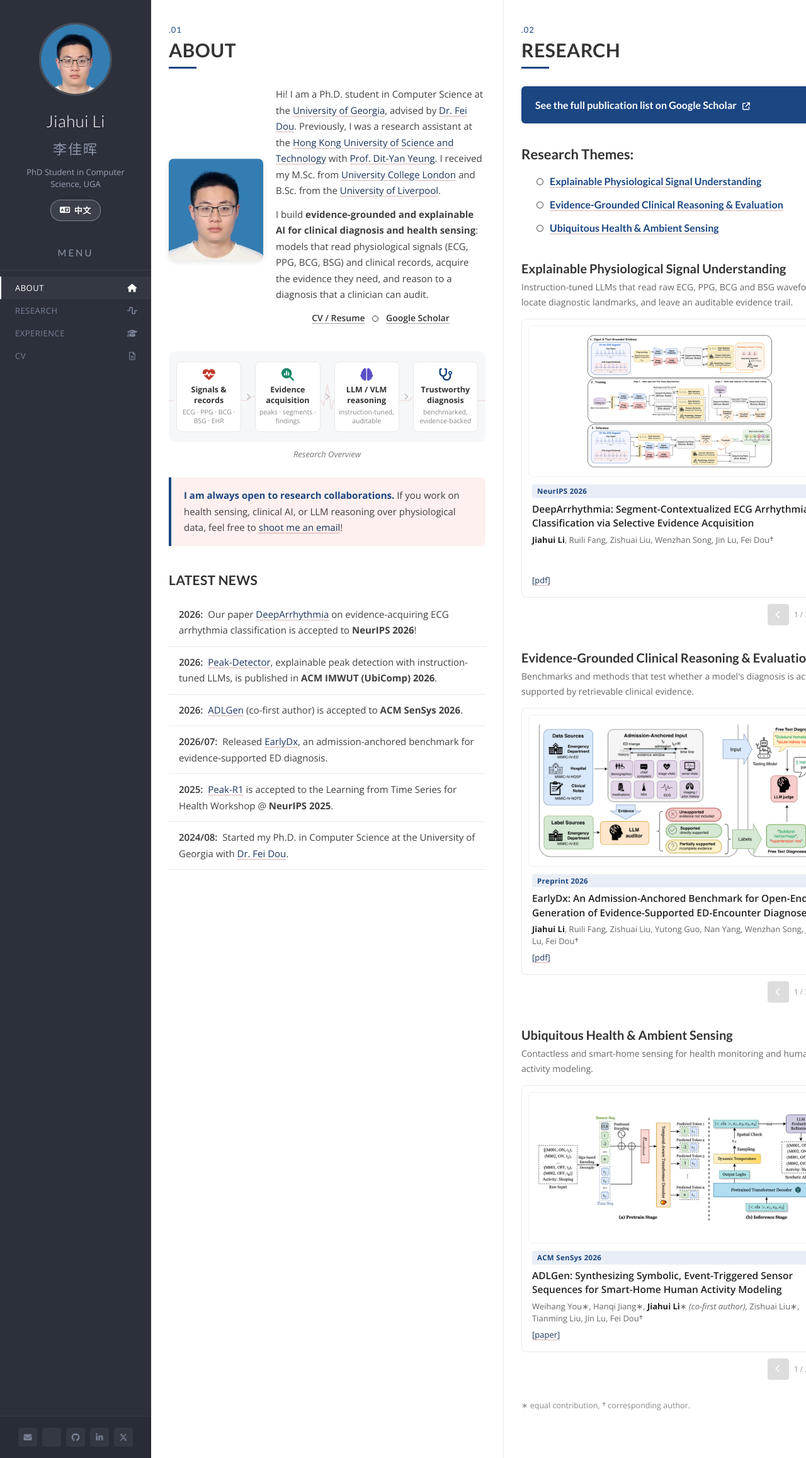
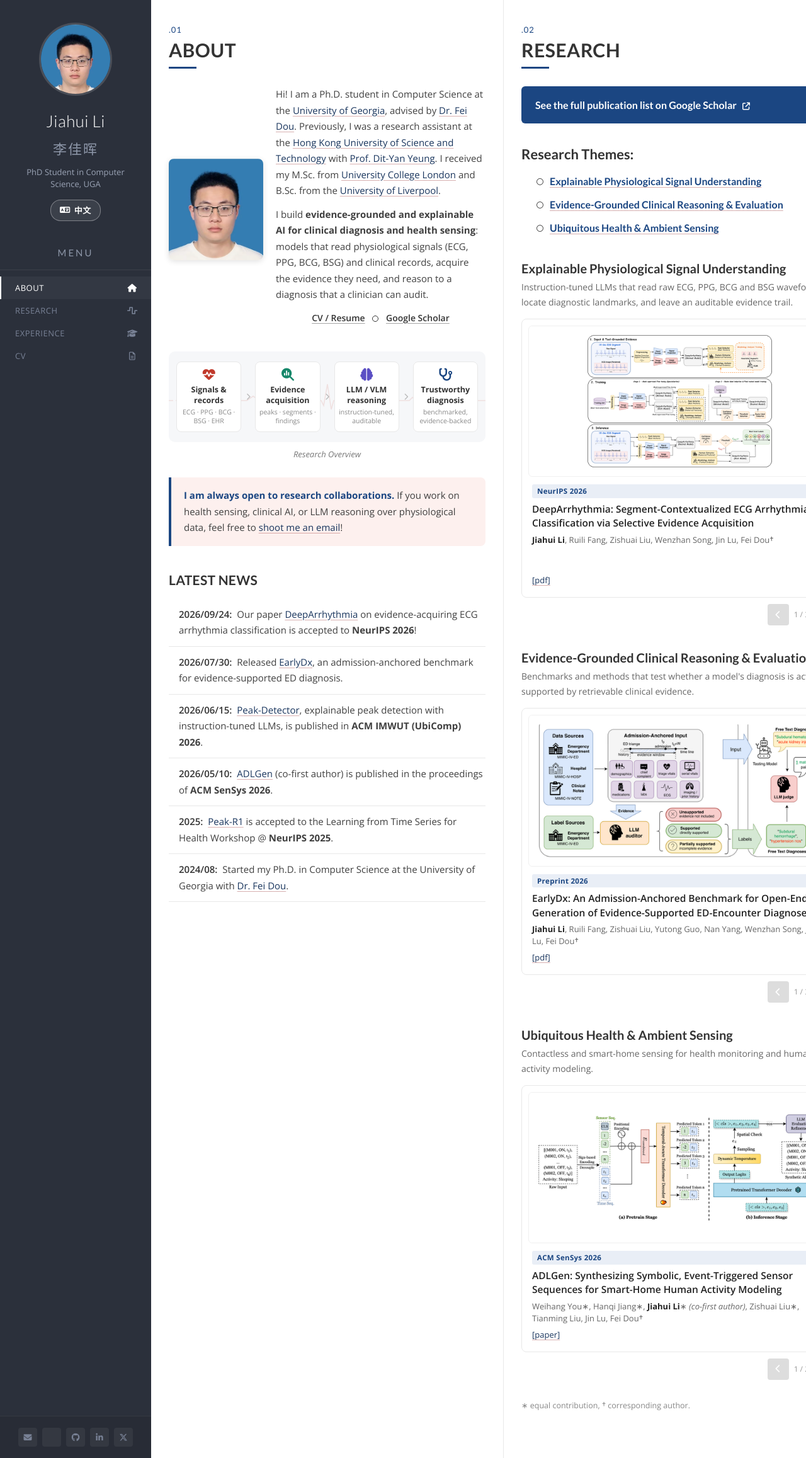
Before and after one commit to jimmylihui/jimmylihui.github.io, a Jekyll site: the page built from _pages/about.html, in a window 1280 px wide. Shown: the whole page at 63% size. Built offline with Jekyll 4.4.1, drawn with Linux system fonts in a browser that asks for light colours; a style sheet for code colours, icons or effects is not loaded.

Commit message:
News: use exact dates from public records
NeurIPS 2026 notification day, arXiv submission date, and Crossref
online-publication dates; ADLGen/Peak-Detector reworded to 'published'.

Co-Authored-By: Claude Opus 5.5 <noreply@anthropic.com>

```diff
--- a/_data/news.yml
+++ b/_data/news.yml
@@ -1,16 +1,17 @@
-# Newest first. `date` is free text (YYYY/MM or YYYY); `text` may contain HTML.
-- date: "2026"
+# Newest first. `date` is YYYY/MM/DD (or YYYY/MM when the exact day is unknown);
+# `text` / `text_zh` may contain HTML.
+- date: "2026/09/24"
   text: 'Our paper <a href="https://arxiv.org/abs/2605.16441">DeepArrhythmia</a> on evidence-acquiring ECG arrhythmia classification is accepted to <b>NeurIPS 2026</b>!'
   text_zh: '论文 <a href="https://arxiv.org/abs/2605.16441">DeepArrhythmia</a>（基于证据获取的心电心律失常分类）被 <b>NeurIPS 2026</b> 接收！'
-- date: "2026"
+- date: "2026/07/30"
+  text: 'Released <a href="https://arxiv.org/abs/2607.28788">EarlyDx</a>, an admission-anchored benchmark for evidence-supported ED diagnosis.'
+  text_zh: '发布 <a href="https://arxiv.org/abs/2607.28788">EarlyDx</a>：一个以入院时刻为锚点、评测急诊诊断证据支撑度的基准。'
+- date: "2026/06/15"
   text: '<a href="https://dl.acm.org/doi/10.1145/3810224">Peak-Detector</a>, explainable peak detection with instruction-tuned LLMs, is published in <b>ACM IMWUT (UbiComp) 2026</b>.'
   text_zh: '<a href="https://dl.acm.org/doi/10.1145/3810224">Peak-Detector</a>（基于指令微调大语言模型的可解释峰值检测）发表于 <b>ACM IMWUT (UbiComp) 2026</b>。'
-- date: "2026"
-  text: '<a href="https://dl.acm.org/doi/10.1145/3774906.3802796">ADLGen</a> (co-first author) is accepted to <b>ACM SenSys 2026</b>.'
-  text_zh: '<a href="https://dl.acm.org/doi/10.1145/3774906.3802796">ADLGen</a>（共同一作）被 <b>ACM SenSys 2026</b> 接收。'
-- date: "2026/07"
-  text: 'Released <a href="https://arxiv.org/abs/2607.28788">EarlyDx</a>, an admission-anchored benchmark for evidence-supported ED diagnosis.'
-  text_zh: '发布 <a href="https://arxiv.org/abs/2607.28788">EarlyDx</a>：一个以入院时刻为锚点、评测急诊诊断证据支撑度的基准。'
+- date: "2026/05/10"
+  text: '<a href="https://dl.acm.org/doi/10.1145/3774906.3802796">ADLGen</a> (co-first author) is published in the proceedings of <b>ACM SenSys 2026</b>.'
+  text_zh: '<a href="https://dl.acm.org/doi/10.1145/3774906.3802796">ADLGen</a>（共同一作）发表于 <b>ACM SenSys 2026</b> 论文集。'
 - date: "2025"
   text: '<a href="https://openreview.net/forum?id=jSW3GZQoVJ">Peak-R1</a> is accepted to the Learning from Time Series for Health Workshop @ <b>NeurIPS 2025</b>.'
   text_zh: '<a href="https://openreview.net/forum?id=jSW3GZQoVJ">Peak-R1</a> 被 <b>NeurIPS 2025</b> Learning from Time Series for Health Workshop 接收。'
```
